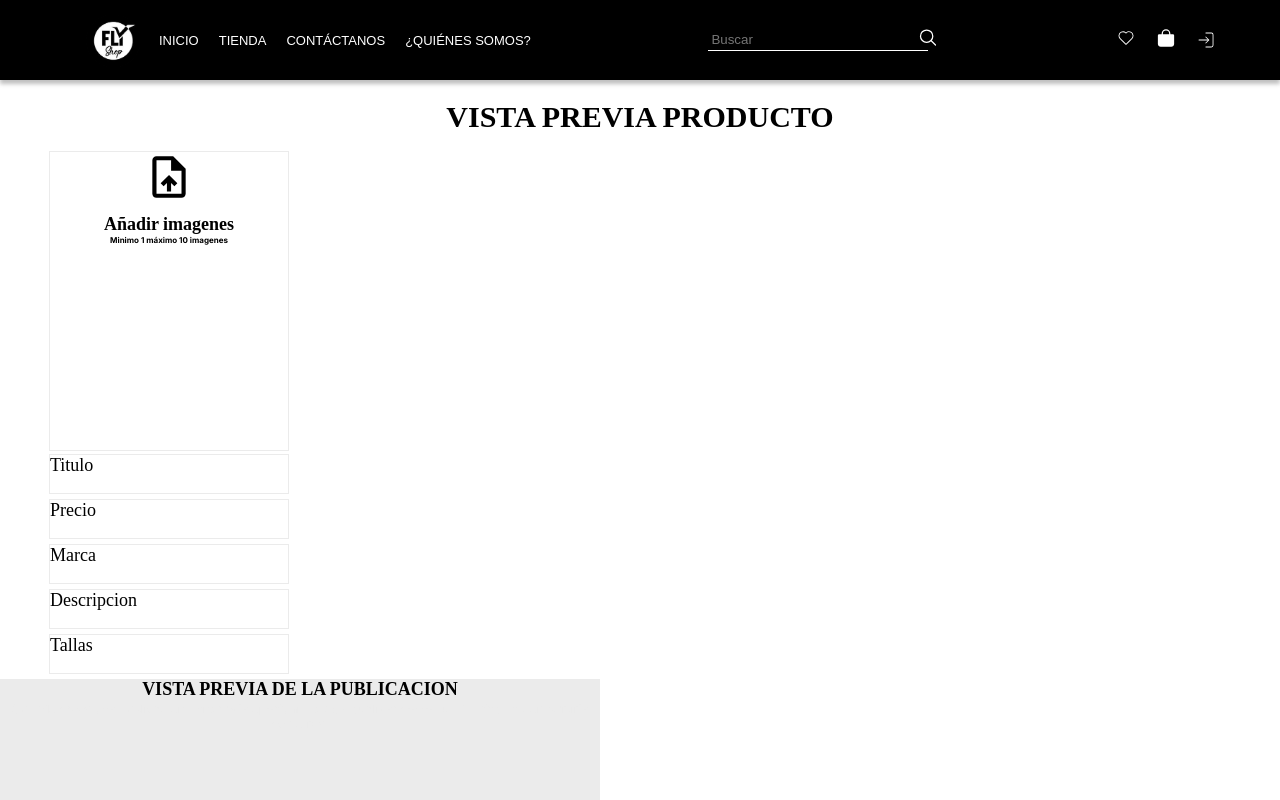
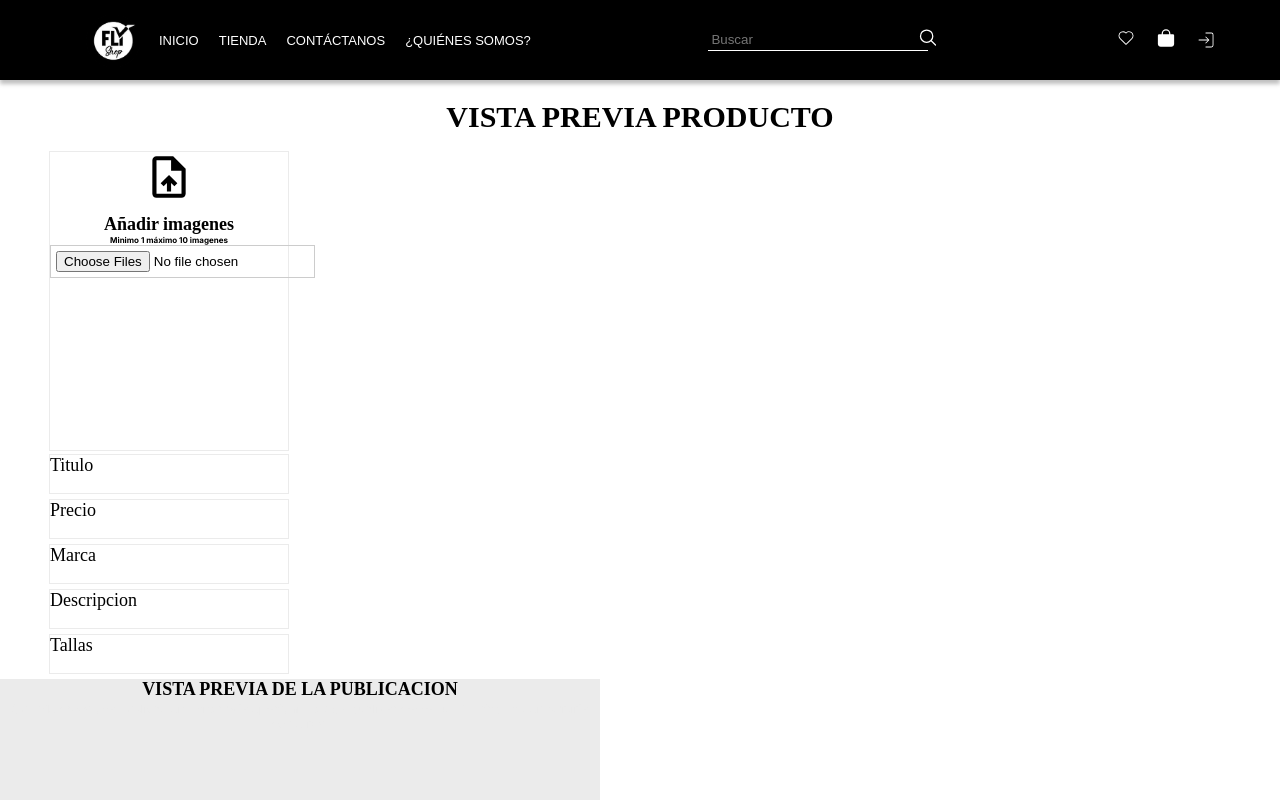
Before and after one commit to mandrakhe/ProyectoFinal, a React (Create React App) app in the folder flyshop/: page /addProduct in a window 1280 px wide. Shown: the top 800 px of the page. Built offline with nearby package versions, Linux system fonts and the light colour scheme; a web font is replaced by a local one.

Commit message:
opcion para subir archivo

```diff
--- a/flyshop/src/components/pages/addProduct.js
+++ b/flyshop/src/components/pages/addProduct.js
@@ -1,9 +1,14 @@
-import React from 'react';
+import React, { useState } from 'react';
 import '../../css/addProduct.css';
 import { MdOutlineUploadFile } from "react-icons/md";
 
 
 function AddProduct() {
+  const [images, setImages] = useState([]);
+
+  const handleImageChange = (e) => {
+    setImages(e.target.files.slice(0, 10));
+  };
   return (
     <>
     <div className='vista-previa'>
@@ -15,6 +20,12 @@ function AddProduct() {
           <h3><MdOutlineUploadFile /></h3>
           <h1>Añadir imagenes</h1>
           <h2>Minimo 1 máximo 10 imagenes</h2>
+          <input type='file' multiple onChange={handleImageChange} />
+          <div className='image-preview'>
+            {images.map((image, index) => (
+              <img key={index} src={URL.createObjectURL(image)} alt={`preview-${index}`} />
+            ))}
+          </div>
         </div>
       </div>
       <div className='descripciones'>
@@ -32,7 +43,6 @@ function AddProduct() {
           la oportunidad de visualizar cómo lucirá antes de compartirla con otros.</h3>
       </div>
     </div>
-
   </>
   )
 }
--- a/flyshop/src/rout.js
+++ b/flyshop/src/rout.js
@@ -3,7 +3,6 @@ import {Routes,Route} from 'react-router-dom';
 import Login from './components/pages/login';
 import Signup from './components/pages/Signup';
 import Home from './components/pages/home';
-
 import Product from './components/pages/product';
 import Cart from './components/pages/cart';
 import AddProduct from './components/pages/addProduct';
```
Lines whose indentation alone changed are shown as unchanged.
